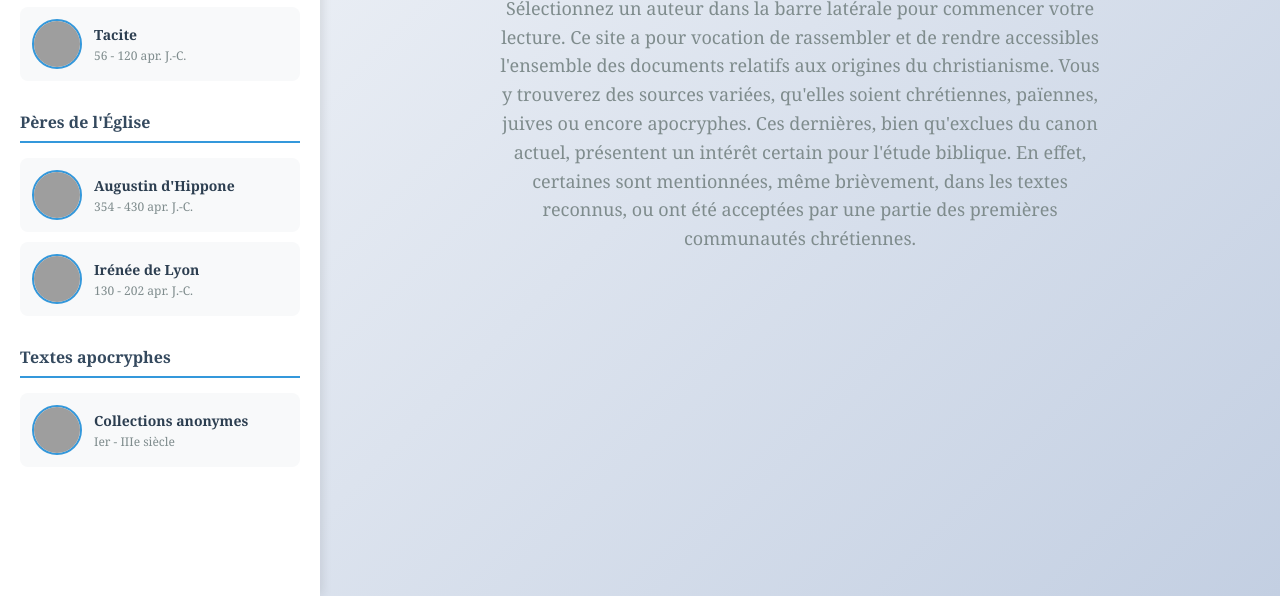
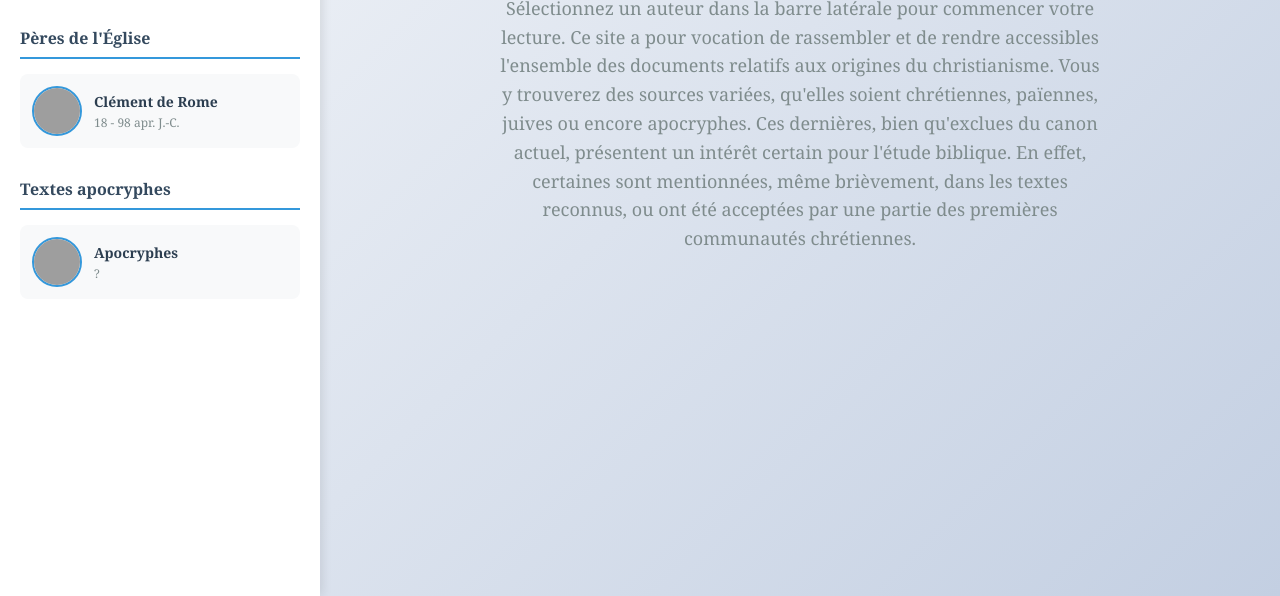
Before and after one commit to eljaunitoalt/archives-scripturaires, a plain HTML site: page index.html in a window 1280 px wide. Shown: the part 204-800 px from the top of the page. Drawn offline with Linux system fonts and the light colour scheme; grey boxes are pictures that could not be loaded.

Commit message:
Update index.html

```diff
--- a/index.html
+++ b/index.html
@@ -420,73 +420,51 @@
                     avatar: "https://images.unsplash.com/photo-1549068106-b024baf5062d?w=100&h=100&fit=crop",
                     bio: "Historien juif romano-hellénistique, témoin de la prise de Jérusalem",
                     subcategories: {
-                        "Antiquités judaïques": [
-                            { title: "Livre XVIII - Testimonium Flavianum", description: "Le célèbre passage sur Jésus-Christ" },
-                            { title: "Livre XX - Mention de Jacques", description: "Référence à Jacques, frère de Jésus" }
-                        ],
-                        "Guerre des Juifs": [
-                            { title: "Livre I - Contexte historique", description: "Les événements précédant la guerre" },
-                            { title: "Livre VII - Chute de Jérusalem", description: "La destruction du Temple en 70 apr. J.-C." }
-                        ]
-                    }
-                },
-                {
-                    name: "Tacite",
-                    dates: "56 - 120 apr. J.-C.",
-                    avatar: "https://images.unsplash.com/photo-1507003211169-0a1dd7228f2d?w=100&h=100&fit=crop",
-                    bio: "Historien et sénateur romain, auteur des Annales",
-                    subcategories: {
-                        "Annales": [
-                            { title: "Livre XV - Incendie de Rome", description: "Néron et la persécution des chrétiens" },
-                            { title: "Livre XV - Les chrétiens", description: "Première mention romaine des chrétiens" }
+                        "Antiquités judaïques (Testimonium Flavianum) :: en l'an ~93": [
+                            { title: "Livre XVIII - sur Jésus ", description: "Référence à Jésus-Christ" },
+                            { title: "Livre XVIII - sur Saint Jean le Baptiste", description: "Référence à Jean le Baptiste, cousin de Jésus" },
+                            { title: "Livre XX - sur Jacques", description: "Référence à Jacques, frère de Jésus" }
                         ]
                     }
                 }
             ],
             "Pères de l'Église": [
                 {
-                    name: "Augustin d'Hippone",
-                    dates: "354 - 430 apr. J.-C.",
+                    name: "Clément de Rome",
+                    dates: "18 - 98 apr. J.-C.",
                     avatar: "https://images.unsplash.com/photo-1500648767791-00dcc994a43e?w=100&h=100&fit=crop",
-                    bio: "Évêque, théologien et philosophe, docteur de l'Église",
+                    bio: "???",
                     subcategories: {
-                        "Œuvres majeures": [
-                            { title: "Les Confessions", description: "Autobiographie spirituelle et philosophique" },
-                            { title: "La Cité de Dieu", description: "Théologie de l'histoire et philosophie politique" }
+                        "Clément de Rome :: en l'an 96": [
+                            { title: "Première Épître aux Corinthiens", description: "?" }
                         ],
-                        "Traités théologiques": [
-                            { title: "De la Trinité", description: "Exposition sur le mystère trinitaire" },
-                            { title: "La Grâce et le Libre Arbitre", description: "Réflexion sur la grâce divine" }
-                        ]
-                    }
-                },
-                {
-                    name: "Irénée de Lyon",
-                    dates: "130 - 202 apr. J.-C.",
-                    avatar: "https://images.unsplash.com/photo-1506794778202-cad84cf45f1d?w=100&h=100&fit=crop",
-                    bio: "Évêque de Lyon, théologien contre les hérésies gnostiques",
-                    subcategories: {
-                        "Œuvres principales": [
-                            { title: "Contre les hérésies", description: "Réfutation du gnosticisme" },
-                            { title: "Démonstration de la prédication apostolique", description: "Catéchèse fondamentale" }
+                        "Pseudo-Clément de Rome :: en l'an ~100 - 140": [
+                            { title: "Seconde Épître aux Corinthiens", description: "?" }
                         ]
                     }
                 }
             ],
             "Textes apocryphes": [
                 {
-                    name: "Collections anonymes",
-                    dates: "Ier - IIIe siècle",
+                    name: "Apocryphes",
+                    dates: "?",
                     avatar: "https://images.unsplash.com/photo-1519681393784-d120267933ba?w=100&h=100&fit=crop",
-                    bio: "Textes non canoniques de la tradition chrétienne primitive",
+                    bio: "Textes non canoniques de la tradition chrétienne",
                     subcategories: {
                         "Évangiles apocryphes": [
-                            { title: "Évangile de Thomas", description: "Collection de paroles attribuées à Jésus" },
-                            { title: "Évangile de Pierre", description: "Récit de la Passion" }
+                            { title: "Évangile selon Thomas :: en l'an 135 - 200", description: "Collection de paroles attribuées à Jésus" }
                         ],
                         "Actes apocryphes": [
-                            { title: "Actes de Paul", description: "Récits sur l'apôtre Paul" },
-                            { title: "Actes de Pierre", description: "Traditions sur l'apôtre Pierre" }
+                            { title: "Actes de Jean", description: "?" }
+                        ],
+                        "Épîtres apocryphes": [
+                            { title: "Seconde Épître de Clément :: en l'an 100 - 140", description: "?" }
+                        ],
+                        "Apocalypses apocryphes": [
+                            { title: "Apocalypse de Pierre", description: "?" }
+                        ],
+                        "Autres apocryphes": [
+                            { title: "Odes de Salomon :: en l'an 100 - 150", description: "?" }
                         ]
                     }
                 }
```
